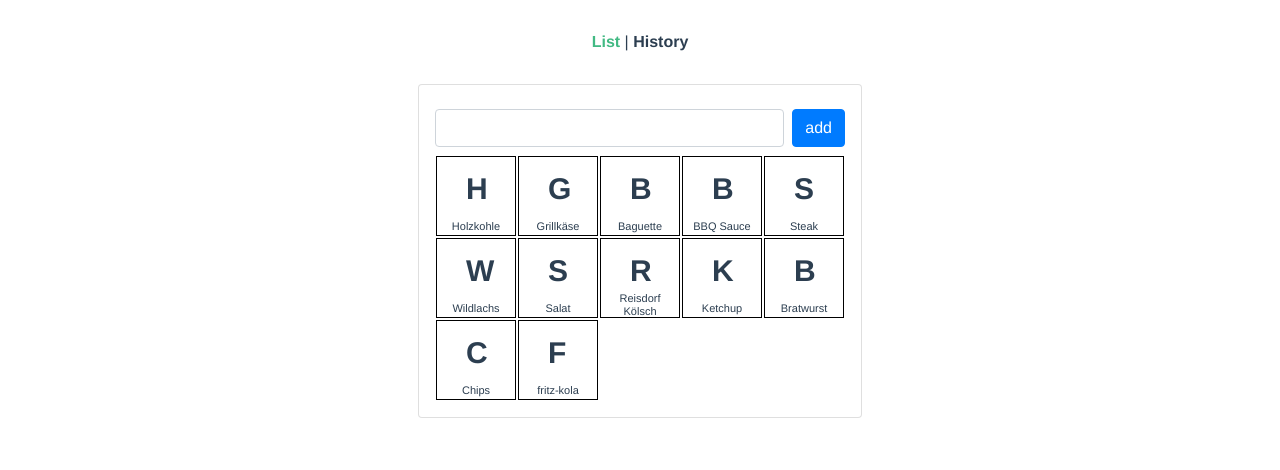
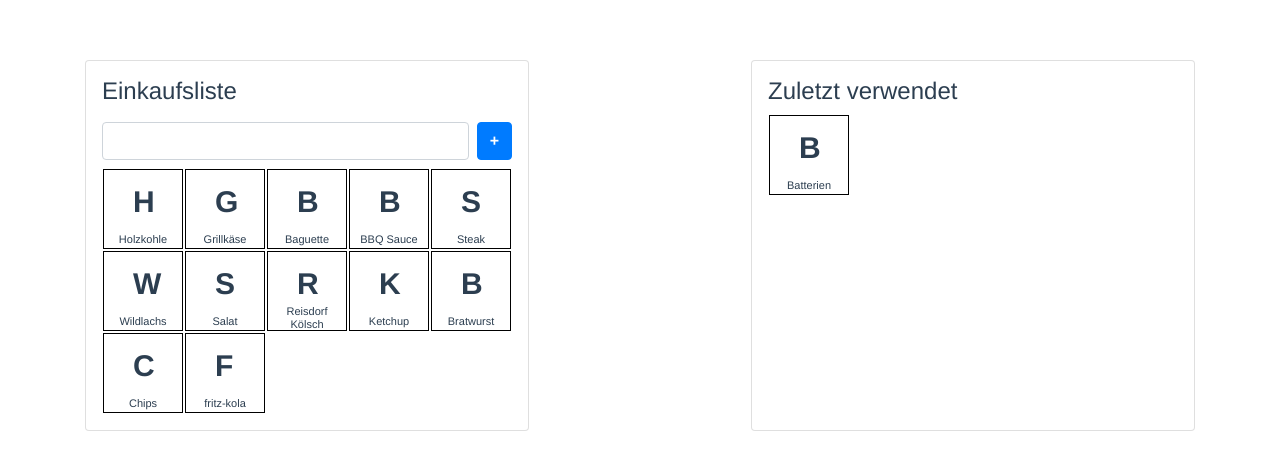
Before and after one commit to Renegade1821/vue-shopping-list, a Vue app: page /#/ in a window 1280 px wide. Shown: the top 470 px of the page. Built offline with nearby package versions, Linux system fonts and the light colour scheme.

Commit message:
refactor unnecessary navigation

```diff
--- a/src/App.vue
+++ b/src/App.vue
@@ -1,9 +1,6 @@
 <template>
   <div id="app">
-    <div id="nav">
-      <router-link to="/">List</router-link> |
-      <router-link to="/history">History</router-link>
-    </div>
+    <div id="nav"></div>
     <router-view/>
   </div>
 </template>
--- a/src/components/AddItemComponent.vue
+++ b/src/components/AddItemComponent.vue
@@ -1,7 +1,7 @@
 <template>
   <div class="addItemWrapper">
     <input class="form-control mr-2" v-model="newItem" v-on:keyup.enter="addItem()" />
-    <button class="btn btn-primary" type="submit" v-on:click="addItem()">add</button>
+    <button class="btn btn-primary" type="submit" v-on:click="addItem()"><b>+</b></button>
   </div>
 </template>
 
--- a/src/components/lists/HistoryList.vue
+++ b/src/components/lists/HistoryList.vue
@@ -1,5 +1,6 @@
 <template>
   <div class="card history p-3">
+    <h4 class="d-flex">Zuletzt verwendet</h4>
     <TilesList
     :items="history"
     @tileClick="handleTileClick"
@@ -11,7 +12,7 @@
 import { Component, Vue } from 'vue-property-decorator';
 import { store } from '@/store';
 import TilesList from '@/components/TilesList.vue';
-import { ShoppingItem } from '../../models/ShoppingItem.model';
+import { ShoppingItem } from '@/models/ShoppingItem.model';
 
 @Component({
   components: {
@@ -24,7 +25,6 @@ export default class HistoryList extends Vue {
   history = store.state.history;
 
   handleTileClick(item: ShoppingItem) {
-    console.log('history', item);
     this.store.readdItem(item);
   }
 }
--- a/src/components/lists/ShoppingList.vue
+++ b/src/components/lists/ShoppingList.vue
@@ -1,5 +1,6 @@
 <template>
 <div class="card shoppingList p-3">
+  <h4 class="d-flex">Einkaufsliste</h4>
   <AddItemComponent></AddItemComponent>
   <TilesList
     :items="list"
--- a/src/router/index.ts
+++ b/src/router/index.ts
@@ -10,14 +10,6 @@ const routes: Array<RouteConfig> = [
     name: 'List',
     component: List,
   },
-  {
-    path: '/history',
-    name: 'History',
-    // route level code-splitting
-    // this generates a separate chunk (about.[hash].js) for this route
-    // which is lazy-loaded when the route is visited.
-    component: () => import('@/views/History.vue'),
-  },
 ];
 
 const router = new VueRouter({
--- a/src/store/index.ts
+++ b/src/store/index.ts
@@ -40,8 +40,6 @@ export const store = {
   },
 
   readdItem(readdItem: ShoppingItem) {
-    console.log('readd');
-
     const index = this.state.history.findIndex((item) => item.title === readdItem.title);
     if (index !== -1) {
       this.state.history.splice(index, 1);
--- a/src/views/History.vue
+++ /dev/null
@@ -1,16 +0,0 @@
-<template>
-  <div class="container d-flex justify-content-center">
-    <HistoryList/>
-  </div>
-</template>
-
-<script>
-import HistoryList from '@/components/lists/HistoryList.vue';
-
-export default {
-  name: 'History',
-  components: {
-    HistoryList,
-  },
-};
-</script>
--- a/src/views/List.vue
+++ b/src/views/List.vue
@@ -1,16 +1,27 @@
 <template>
-  <div class="container d-flex justify-content-center">
-    <ShoppingList/>
+  <div class="container d-flex flex-wrap justify-content-between">
+    <ShoppingList class="shoppingList mb-3"/>
+    <HistoryList/>
   </div>
 </template>
 
 <script>
 import ShoppingList from '@/components/lists/ShoppingList.vue';
+import HistoryList from '@/components/lists/HistoryList.vue';
 
 export default {
   name: 'List',
   components: {
     ShoppingList,
+    HistoryList,
   },
 };
 </script>
+<style scoped lang="scss">
+@media (min-width: 992px) {
+  .shoppingList {
+    margin-bottom: 0px !important;
+  }
+}
+
+</style>
```
